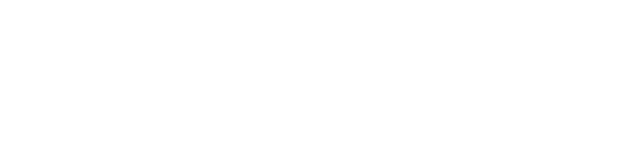
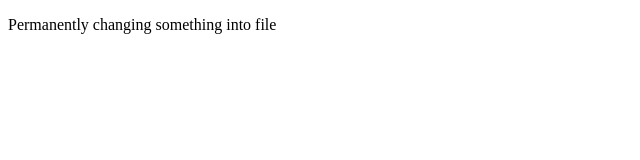
Before and after one commit to Shubham-Gupta-NITian/Git_Learning, a plain HTML site: page about.html in a window 1280 px wide. Shown: the whole page, without its empty margins (0-640 px from the left). Drawn offline with Linux system fonts and the light colour scheme.

Commit message:
Changed Successfully

```diff
--- a/about.html
+++ b/about.html
@@ -6,6 +6,6 @@
     <title>Document</title>
 </head>
 <body>
-
+    <p>Permanently changing something into file</p>
 </body>
 </html>
```
